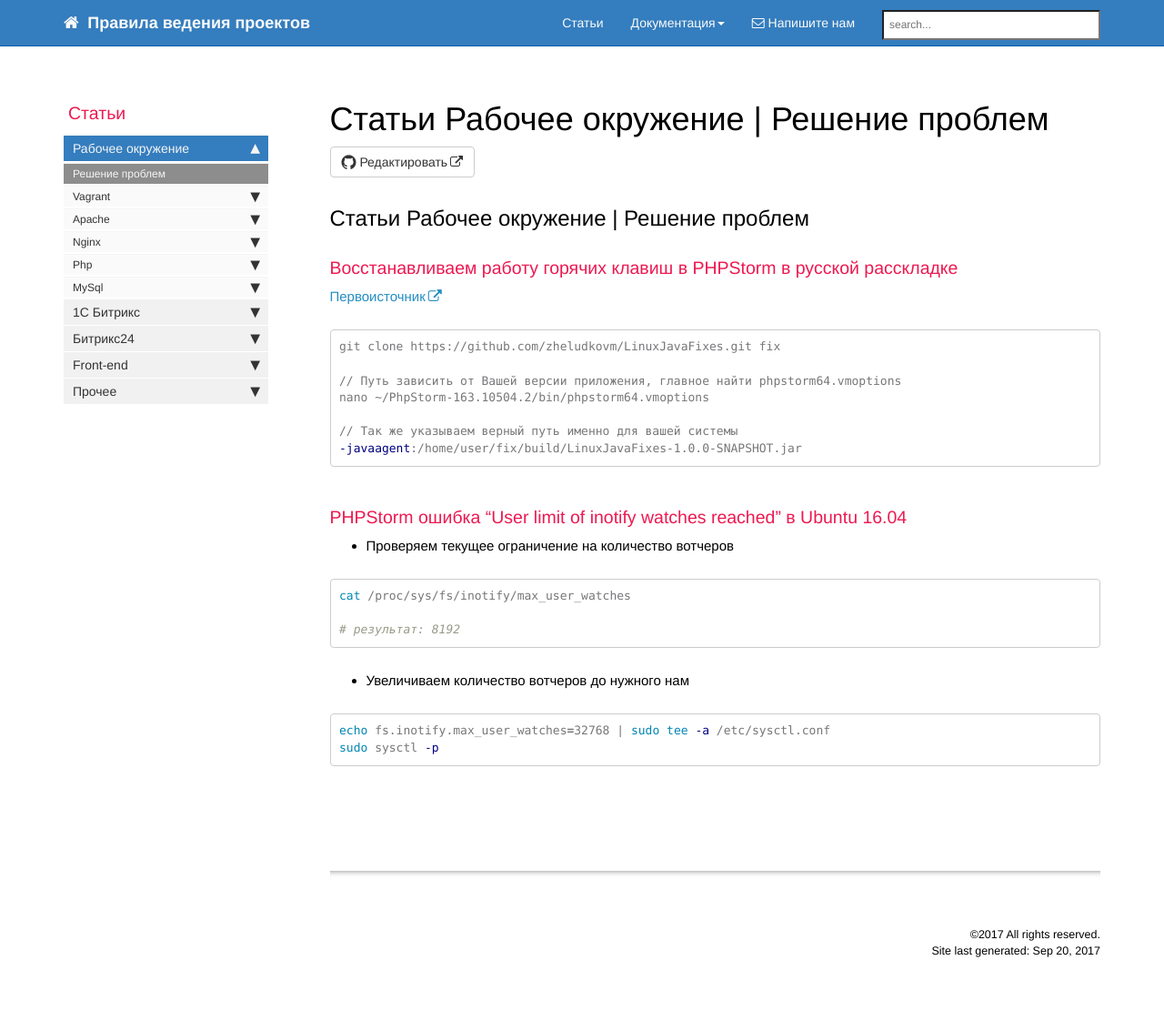
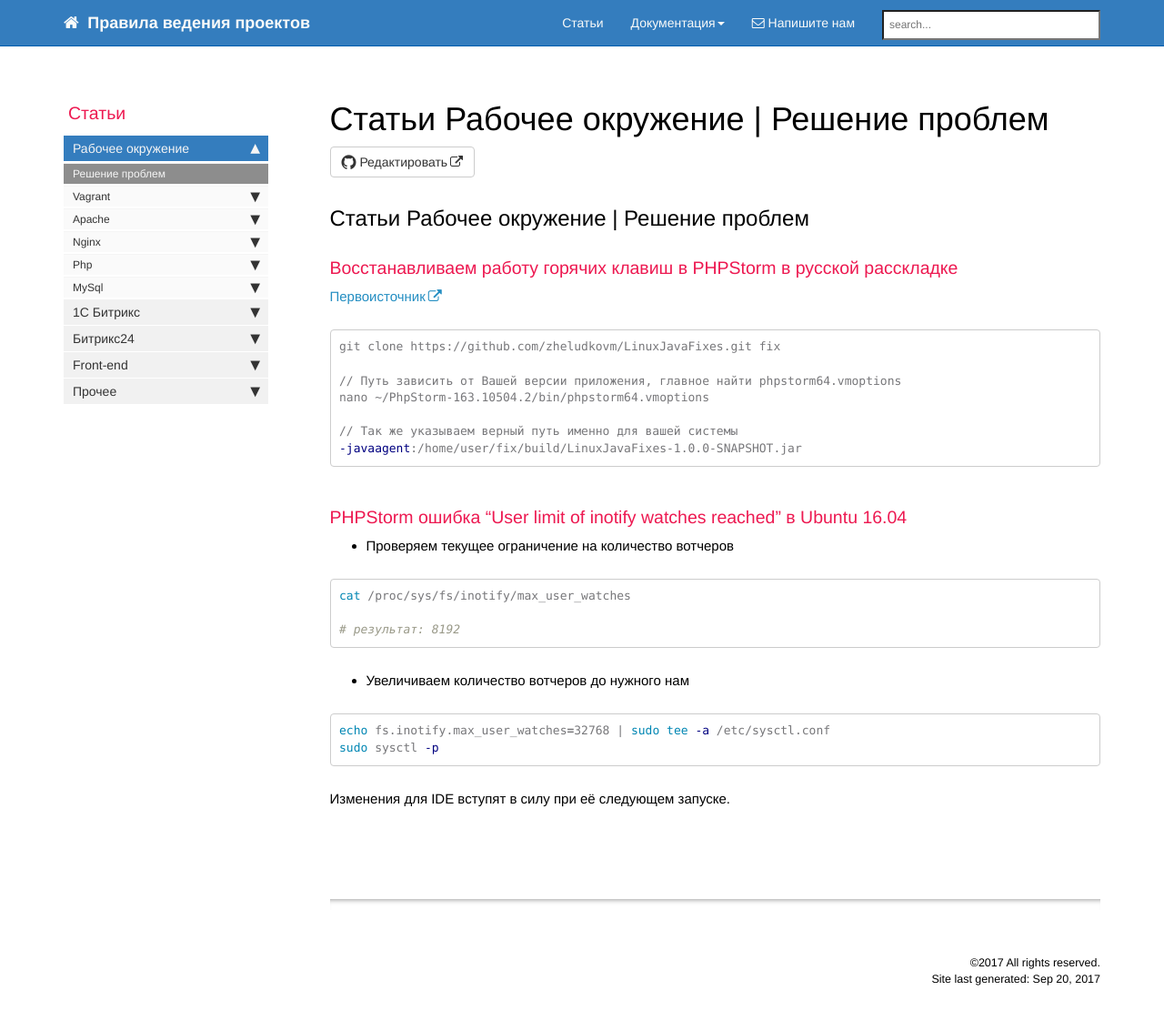
Before and after one commit to gdecider/gdecider.github.io, a Jekyll site: the page built from pages/articles/articles_env-reshenie-problem.md, in a window 1280 px wide and 1136 px high. Shown: the top 1122 px of the window at 91% size. Built offline with Jekyll 4.4.1, drawn with Linux system fonts in a browser that asks for light colours; nearby versions of some CDN libraries; comment, search, counter and statistics services are not loaded.

Commit message:
Update articles_env-reshenie-problem.md

````diff
--- a/pages/articles/articles_env-reshenie-problem.md
+++ b/pages/articles/articles_env-reshenie-problem.md
@@ -39,3 +39,5 @@
 echo fs.inotify.max_user_watches=32768 | sudo tee -a /etc/sysctl.conf
 sudo sysctl -p
 ```
+
+Изменения для IDE вступят в силу при её следующем запуске.
````
